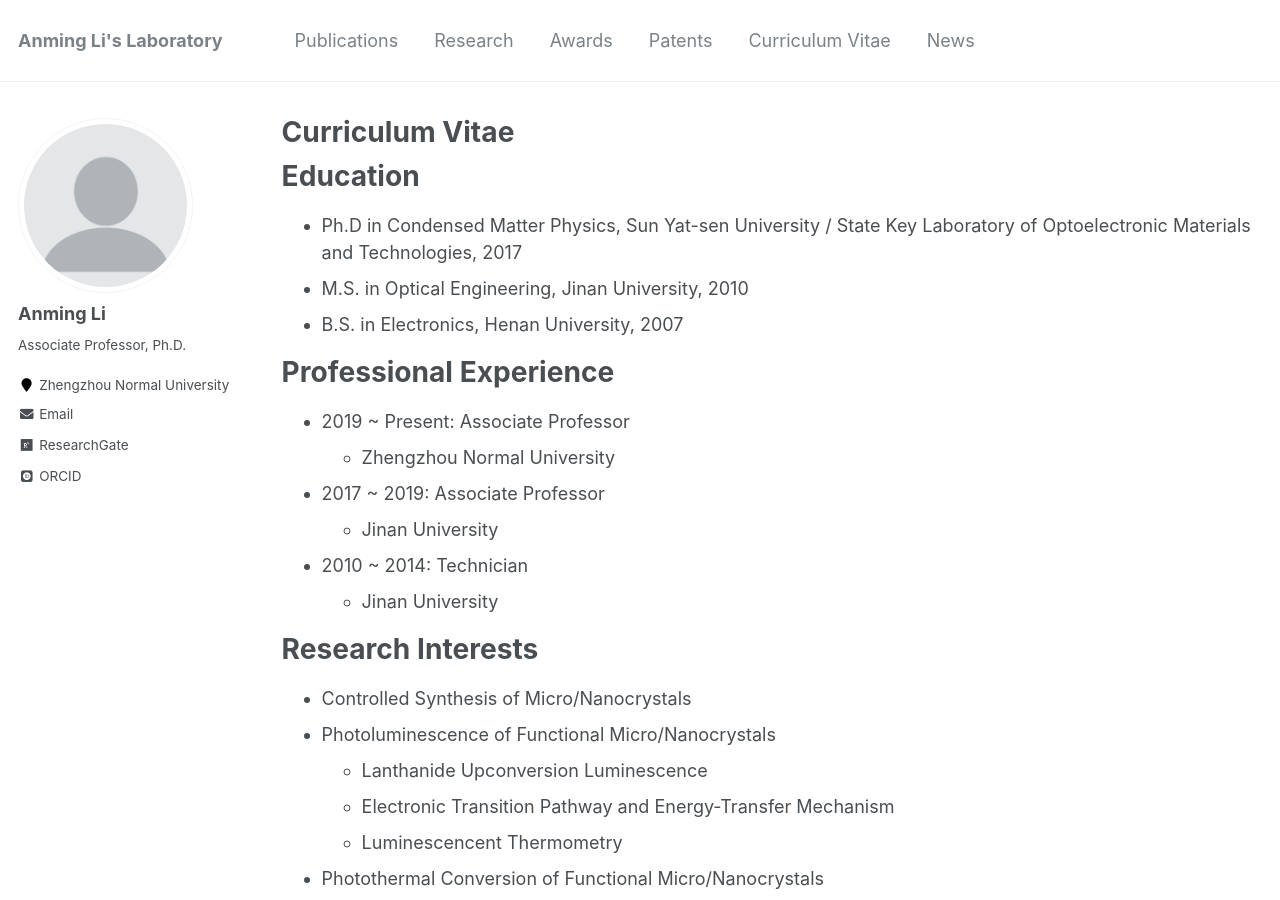
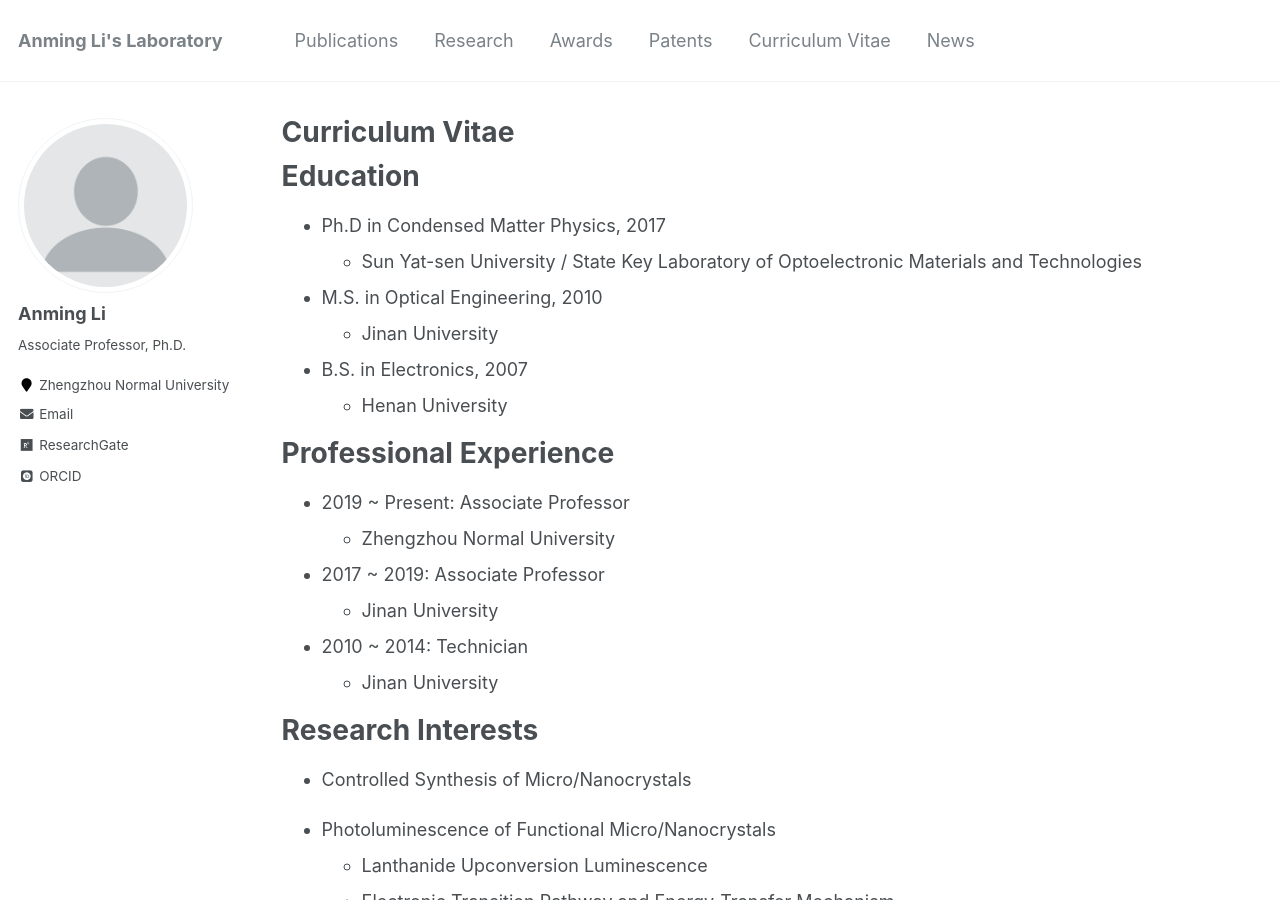
Before and after one commit to ucnclab/ucnclab.github.io, a Jekyll site: the page built from _pages/cv.md, in a window 1280 px wide and 900 px high. Built offline with Jekyll 4.4.1, drawn with Linux system fonts in a browser that asks for light colours; some web fonts are replaced; formulas are drawn with MathJax 3; comment, search, counter and statistics services are not loaded.

Commit message:
Update cv.md

```diff
--- a/_pages/cv.md
+++ b/_pages/cv.md
@@ -11,9 +11,14 @@
 
 Education
 ======
-* Ph.D in Condensed Matter Physics, Sun Yat-sen University / State Key Laboratory of Optoelectronic Materials and Technologies, 2017
-* M.S. in Optical Engineering, Jinan University, 2010
-* B.S. in Electronics, Henan University, 2007
+* Ph.D in Condensed Matter Physics, 2017
+  * Sun Yat-sen University / State Key Laboratory of Optoelectronic Materials and Technologies
+
+* M.S. in Optical Engineering, 2010
+  * Jinan University
+
+* B.S. in Electronics, 2007
+  * Henan University
 
 Professional Experience
 ======
@@ -29,10 +34,12 @@
 Research Interests
 ======
 * Controlled Synthesis of Micro/Nanocrystals
+
 * Photoluminescence of Functional Micro/Nanocrystals
   * Lanthanide Upconversion Luminescence
   * Electronic Transition Pathway and Energy-Transfer Mechanism
   * Luminescencent Thermometry
+
 * Photothermal Conversion of Functional Micro/Nanocrystals
 
 Publications
```
